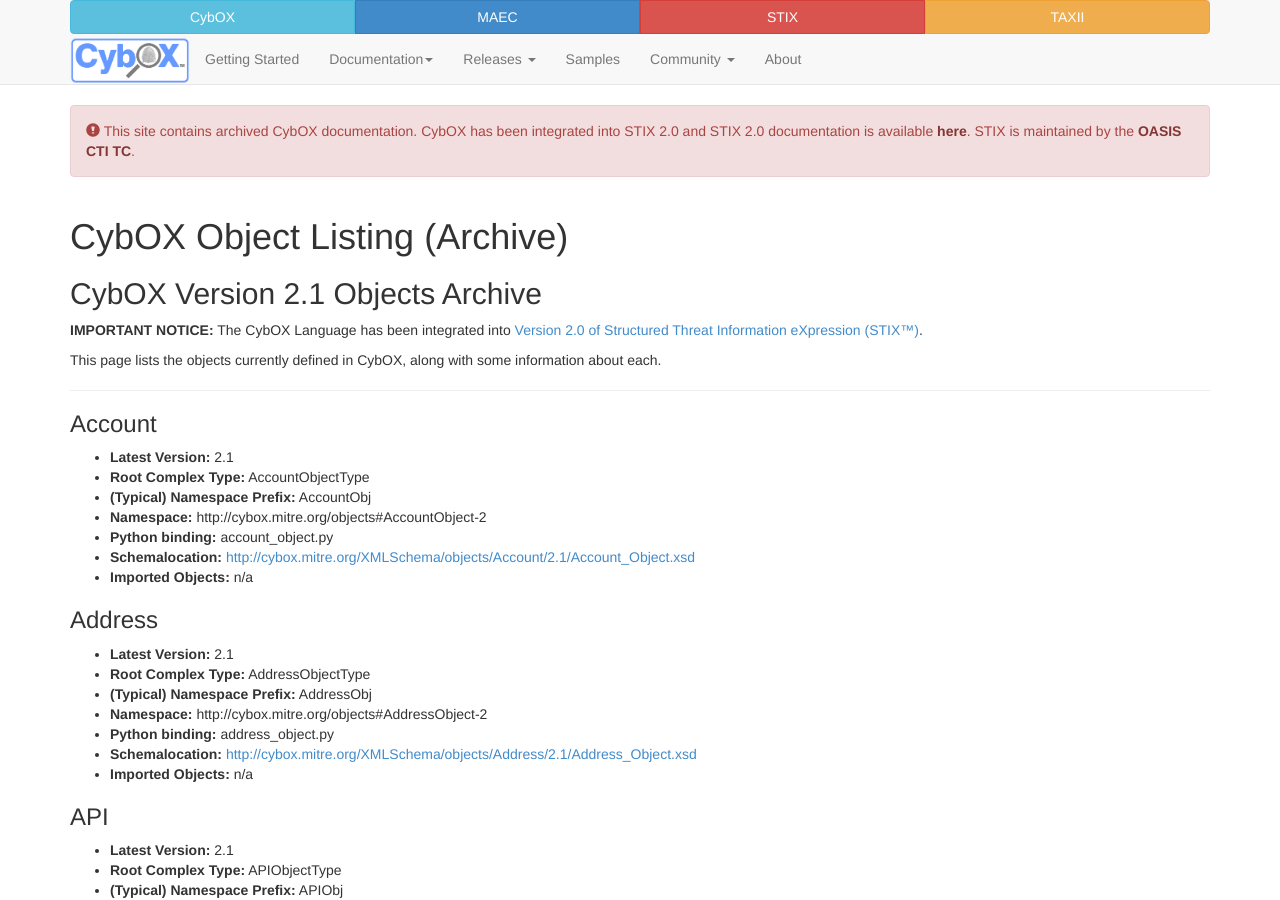
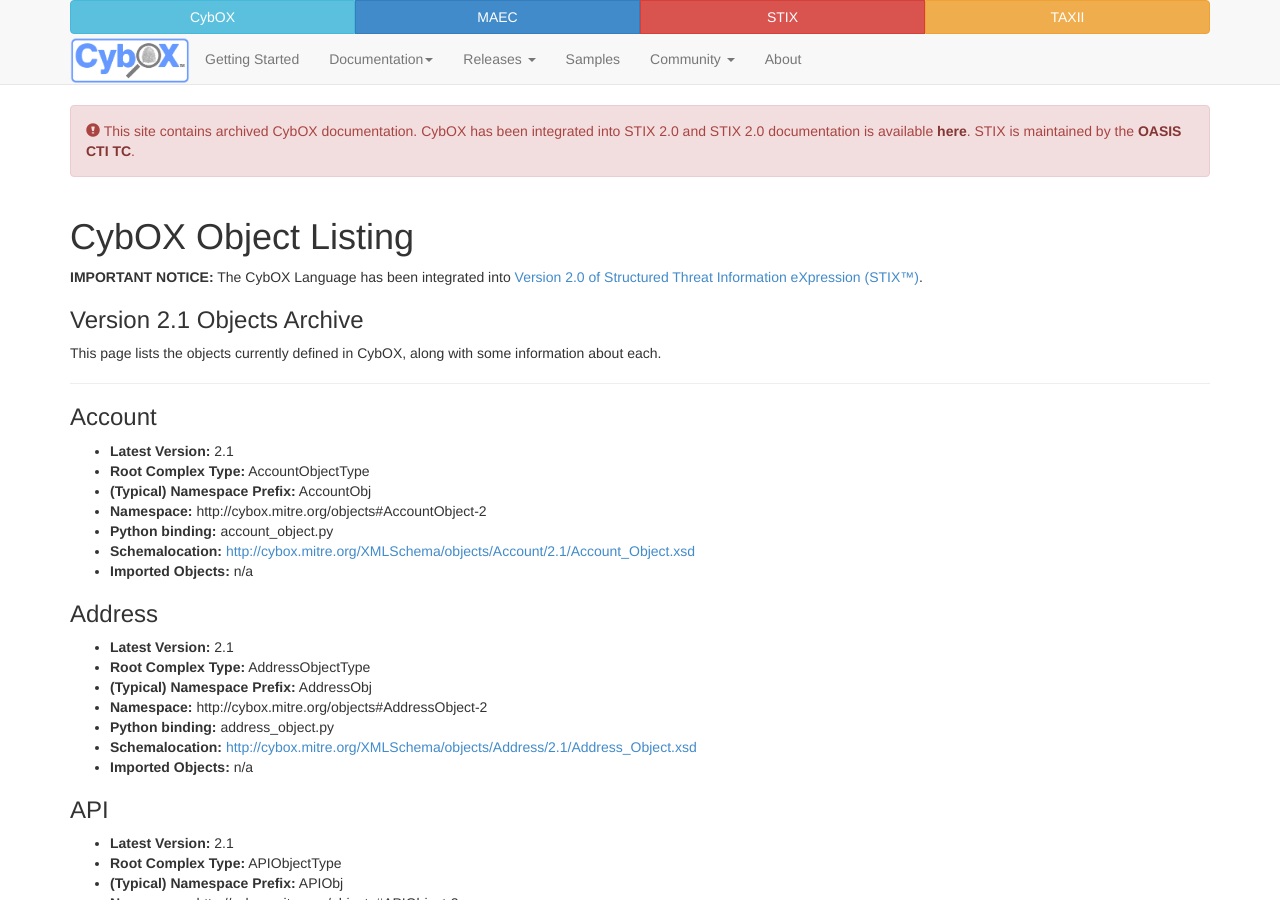
Before and after one commit to CybOXProject/cyboxproject.github.io, a Jekyll site: the page built from documentation/objects/index.md, in a window 1280 px wide and 900 px high. Built offline with Jekyll 4.4.1, drawn with Linux system fonts in a browser that asks for light colours.

Commit message:
Updated Object Listing page
Updated a header

```diff
--- a/documentation/objects/index.md
+++ b/documentation/objects/index.md
@@ -1,11 +1,11 @@
 ---
 layout: flat
-title: CybOX Object Listing (Archive)
+title: CybOX Object Listing
 ---
 
-## CybOX Version 2.1 Objects Archive
+**IMPORTANT NOTICE:** The CybOX Language has been integrated into [Version 2.0 of Structured Threat Information eXpression (STIX™)](https://oasis-open.github.io/cti-documentation/).
 
-**IMPORTANT NOTICE:** The CybOX Language has been integrated into [Version 2.0 of Structured Threat Information eXpression (STIX™)](https://oasis-open.github.io/cti-documentation/).
+### Version 2.1 Objects Archive
 
 This page lists the objects currently defined in CybOX, along with some information about each.
 
```
